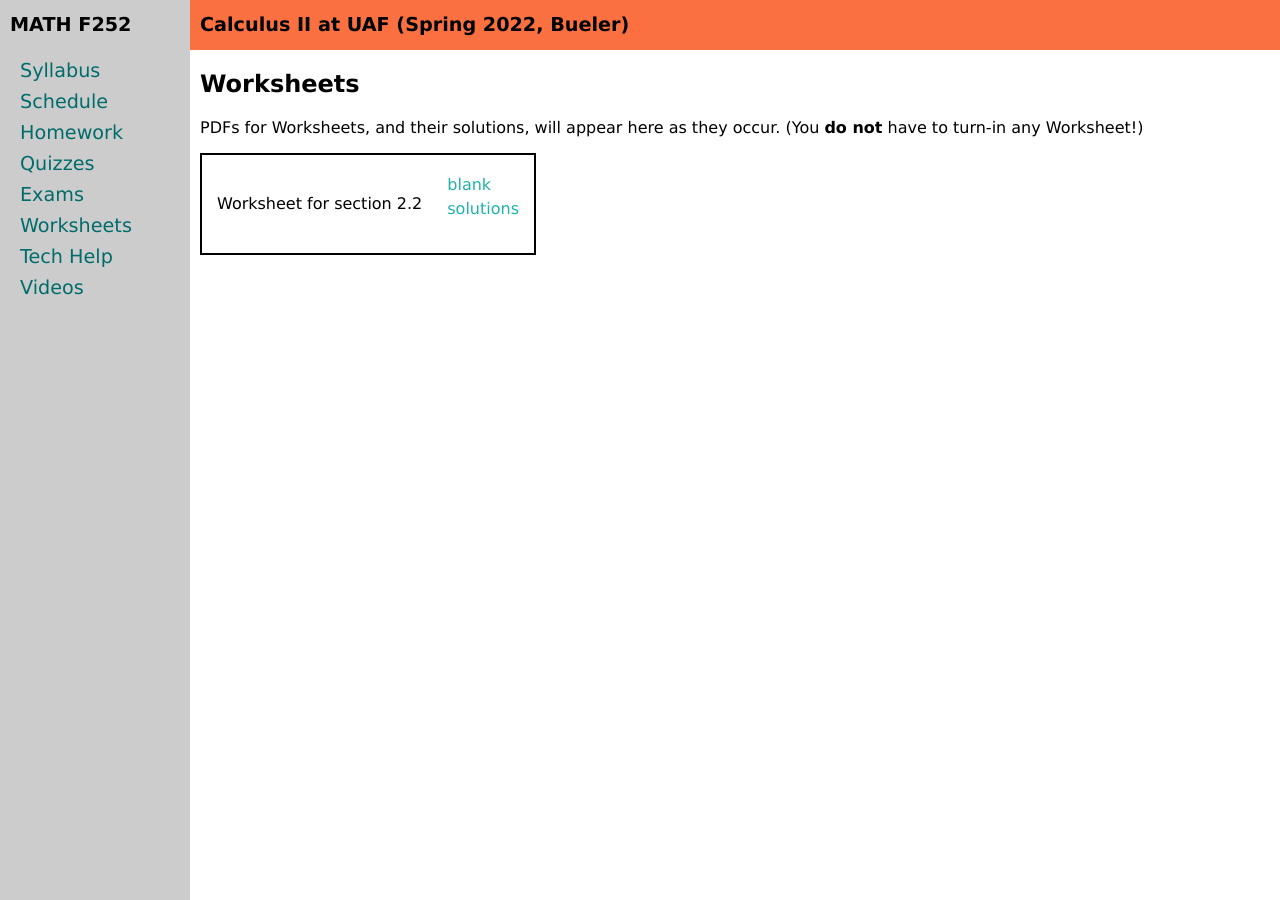
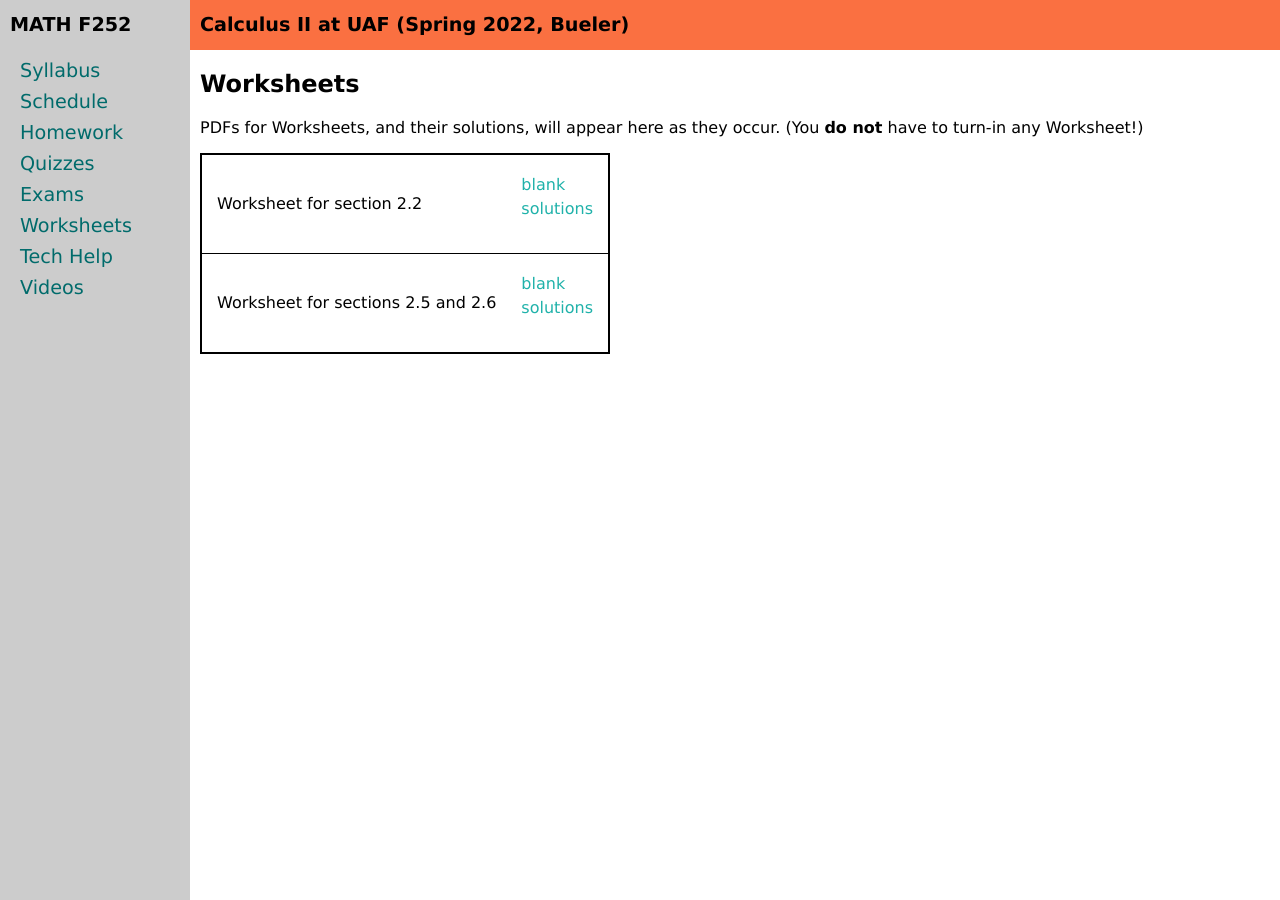
Before and after one commit to uaf-math/calc2, a Jekyll site: the page built from worksheets.md, in a window 1280 px wide. Built offline with Jekyll 4.4.1, drawn with Linux system fonts in a browser that asks for light colours.

Commit message:
A worksheet.

```diff
--- a/_data/worksheets.yml
+++ b/_data/worksheets.yml
@@ -4,3 +4,5 @@
 - name: Worksheet for section 2.2
   blank: 2p2.pdf
   solutions: 2p2solns.pdf
+- name: Worksheet for sections 2.5 and 2.6
+  blank: 2p56.pdf
```
Also changed, not shown: 3 other files.
